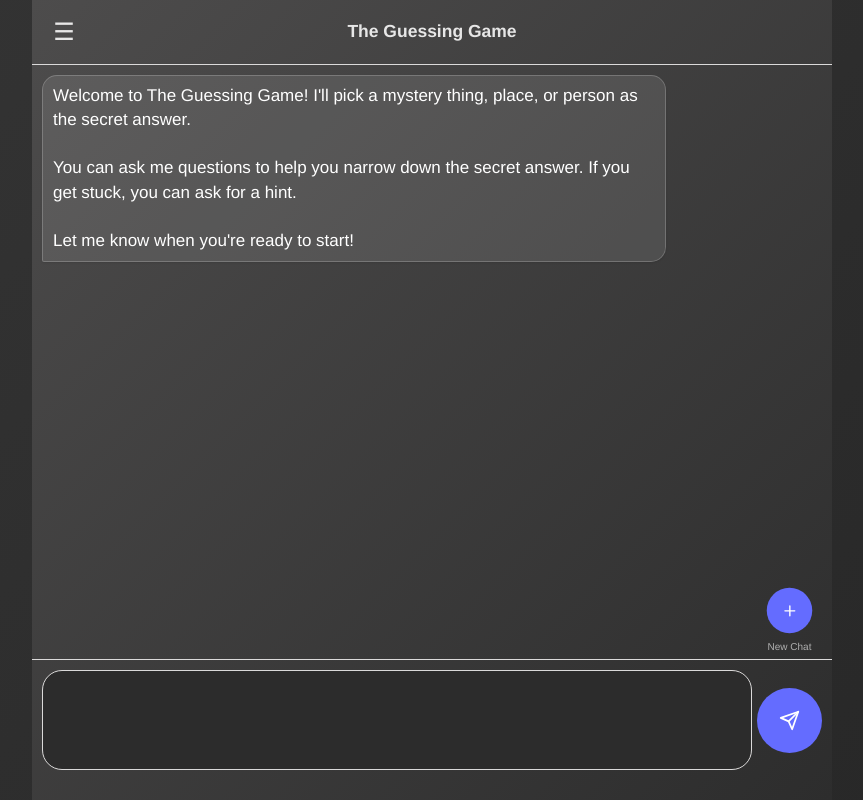
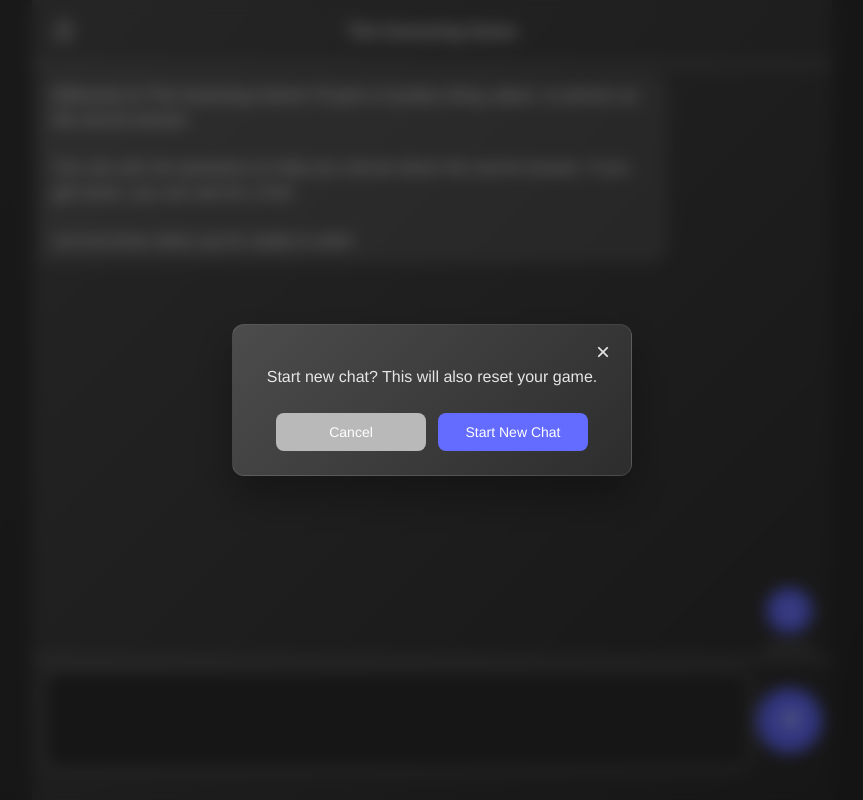
Before and after one commit to cobrauf/ai-demos, a React (Vite) app in the folder frontend/: page /demos/mystery-item in a window 1280 px wide. Both pictures are taken after a click on the button 997 px from the left and 610 px from the top of the page. Shown: the whole page, without its empty margins (208-1071 px from the left). Built offline with nearby package versions, Linux system fonts and the light colour scheme; no server answers.

Commit message:
added shared modal

```diff
--- /dev/null
+++ b/frontend/src/components/SharedModal/SharedModal.module.css
@@ -0,0 +1,122 @@
+.modalOverlay {
+  position: fixed;
+  top: 0;
+  left: 0;
+  right: 0;
+  bottom: 0;
+  background-color: rgba(0, 0, 0, 0.5);
+  backdrop-filter: blur(8px);
+  -webkit-backdrop-filter: blur(8px);
+  display: flex;
+  align-items: center;
+  justify-content: center;
+  z-index: 1000;
+  animation: fadeIn 0.2s ease-out;
+}
+
+.modalContainer {
+  position: relative;
+  width: 90%;
+  max-width: 400px;
+  min-width: 300px;
+  background: var(--chat-background);
+  border-radius: 12px;
+  box-shadow: 0 20px 40px rgba(0, 0, 0, 0.3);
+  animation: slideIn 0.3s ease-out;
+  border: 1px solid rgba(255, 255, 255, 0.1);
+}
+
+.closeButton {
+  position: absolute;
+  top: 12px;
+  right: 12px;
+  background: none;
+  border: none;
+  font-size: 24px;
+  color: var(--text-color);
+  cursor: pointer;
+  width: 32px;
+  height: 32px;
+  display: flex;
+  align-items: center;
+  justify-content: center;
+  border-radius: 50%;
+  transition: background-color 0.2s ease;
+}
+
+.closeButton:hover {
+  background-color: rgba(255, 255, 255, 0.1);
+}
+
+.closeButton:focus {
+  outline: 2px solid var(--accent-color);
+  outline-offset: 2px;
+}
+
+.modalContent {
+  padding: 24px;
+  padding-top: 40px; /* Extra space for close button */
+}
+
+.message {
+  font-size: 16px;
+  line-height: 1.5;
+  color: var(--text-color);
+  margin: 0 0 24px 0;
+  text-align: center;
+}
+
+.buttonGroup {
+  display: flex;
+  gap: 12px;
+  justify-content: center;
+  flex-wrap: wrap;
+}
+
+.buttonGroup > * {
+  min-width: 100px;
+  flex: 1;
+  max-width: 150px;
+}
+
+/* Animations */
+@keyframes fadeIn {
+  from {
+    opacity: 0;
+  }
+  to {
+    opacity: 1;
+  }
+}
+
+@keyframes slideIn {
+  from {
+    opacity: 0;
+    transform: scale(0.9) translateY(-20px);
+  }
+  to {
+    opacity: 1;
+    transform: scale(1) translateY(0);
+  }
+}
+
+/* Mobile responsiveness */
+@media (max-width: 480px) {
+  .modalContainer {
+    width: 95%;
+    margin: 0 16px;
+  }
+
+  .modalContent {
+    padding: 20px;
+    padding-top: 36px;
+  }
+
+  .buttonGroup {
+    flex-direction: column;
+  }
+
+  .buttonGroup > * {
+    max-width: none;
+  }
+}
--- /dev/null
+++ b/frontend/src/components/SharedModal/SharedModal.tsx
@@ -0,0 +1,74 @@
+import React, { useEffect } from "react";
+import styles from "./SharedModal.module.css";
+import { Button } from "../Button/Button";
+
+interface SharedModalProps {
+  isOpen: boolean;
+  onClose: () => void;
+  onConfirm: () => void;
+  message: string;
+  confirmButtonText?: string;
+  cancelButtonText?: string;
+}
+
+const SharedModal: React.FC<SharedModalProps> = ({
+  isOpen,
+  onClose,
+  onConfirm,
+  message,
+  confirmButtonText = "Confirm",
+  cancelButtonText = "Cancel",
+}) => {
+  useEffect(() => {
+    const handleEscapeKey = (event: KeyboardEvent) => {
+      if (event.key === "Escape") {
+        onClose();
+      }
+    };
+
+    if (isOpen) {
+      document.addEventListener("keydown", handleEscapeKey);
+      document.body.style.overflow = "hidden";
+    }
+
+    return () => {
+      document.removeEventListener("keydown", handleEscapeKey);
+      document.body.style.overflow = "unset";
+    };
+  }, [isOpen, onClose]);
+
+  const handleBackdropClick = (event: React.MouseEvent<HTMLDivElement>) => {
+    if (event.target === event.currentTarget) {
+      onClose();
+    }
+  };
+
+  if (!isOpen) return null;
+
+  return (
+    <div className={styles.modalOverlay} onClick={handleBackdropClick}>
+      <div className={styles.modalContainer}>
+        <button
+          className={styles.closeButton}
+          onClick={onClose}
+          aria-label="Close modal"
+        >
+          ×
+        </button>
+        <div className={styles.modalContent}>
+          <p className={styles.message}>{message}</p>
+          <div className={styles.buttonGroup}>
+            <Button variant="cancel" onClick={onClose}>
+              {cancelButtonText}
+            </Button>
+            <Button variant="base" onClick={onConfirm}>
+              {confirmButtonText}
+            </Button>
+          </div>
+        </div>
+      </div>
+    </div>
+  );
+};
+
+export default SharedModal;
--- a/frontend/src/views/MysteryItemView/MysteryItemView.tsx
+++ b/frontend/src/views/MysteryItemView/MysteryItemView.tsx
@@ -4,6 +4,7 @@ import ChatMessage from "../../components/ChatMessage/ChatMessage";
 import ChatInput from "../../components/ChatInput/ChatInput";
 import TopBar from "../../components/TopBar/TopBar";
 import NewChatIcon from "../../components/ChatInput/NewChatIcon";
+import SharedModal from "../../components/SharedModal/SharedModal";
 import {
   invokeMysteryItemGraph,
   resetMysteryItemSession,
@@ -56,6 +57,7 @@ const MysteryItemView: React.FC<MysteryItemViewProps> = ({ onMenuClick }) => {
     WELCOME_MESSAGE,
   ]);
   const [isLoading, setIsLoading] = useState(false);
+  const [isModalOpen, setIsModalOpen] = useState(false);
   const [sessionId, setSessionId] = useState<string>(() => {
     // Get or create a persistent session ID for today
     const today = new Date().toDateString();
@@ -184,6 +186,19 @@ const MysteryItemView: React.FC<MysteryItemViewProps> = ({ onMenuClick }) => {
     console.log("New game started with fresh session ID:", newSessionId);
   };
 
+  const handleNewChatClick = () => {
+    setIsModalOpen(true);
+  };
+
+  const handleModalClose = () => {
+    setIsModalOpen(false);
+  };
+
+  const handleModalConfirm = () => {
+    setIsModalOpen(false);
+    handleNewGame();
+  };
+
   return (
     <div className={styles.chatContainer}>
       <TopBar title="The Guessing Game" onMenuClick={onMenuClick} />
@@ -204,7 +219,7 @@ const MysteryItemView: React.FC<MysteryItemViewProps> = ({ onMenuClick }) => {
         <div className={styles.buttonAndLabel}>
           <Button
             variant="iconCircle"
-            onClick={handleNewGame}
+            onClick={handleNewChatClick}
             disabled={isLoading}
             type="button"
             className={styles.newGameButton}
@@ -217,6 +232,15 @@ const MysteryItemView: React.FC<MysteryItemViewProps> = ({ onMenuClick }) => {
       <footer className={styles.inputArea}>
         <ChatInput onSendMessage={handleSendMessage} isLoading={isLoading} />
       </footer>
+
+      <SharedModal
+        isOpen={isModalOpen}
+        onClose={handleModalClose}
+        onConfirm={handleModalConfirm}
+        message="Start new chat? This will also reset your game."
+        confirmButtonText="Start New Chat"
+        cancelButtonText="Cancel"
+      />
     </div>
   );
 };
```
